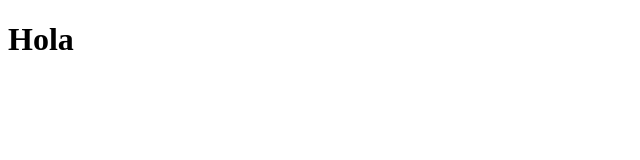
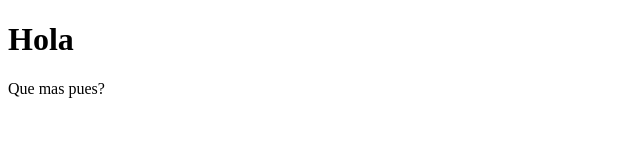
Before and after one commit to paogmez17/New--repo, a plain HTML site: page index.html in a window 1280 px wide. Shown: the whole page, without its empty margins (0-640 px from the left). Drawn offline with Linux system fonts and the light colour scheme.

Commit message:
agregue P

```diff
--- a/index.html
+++ b/index.html
@@ -7,5 +7,6 @@
   </head>
   <body>
     <h1>Hola</h1>
+    <p>Que mas pues?</p>
   </body>
 </html>
```
